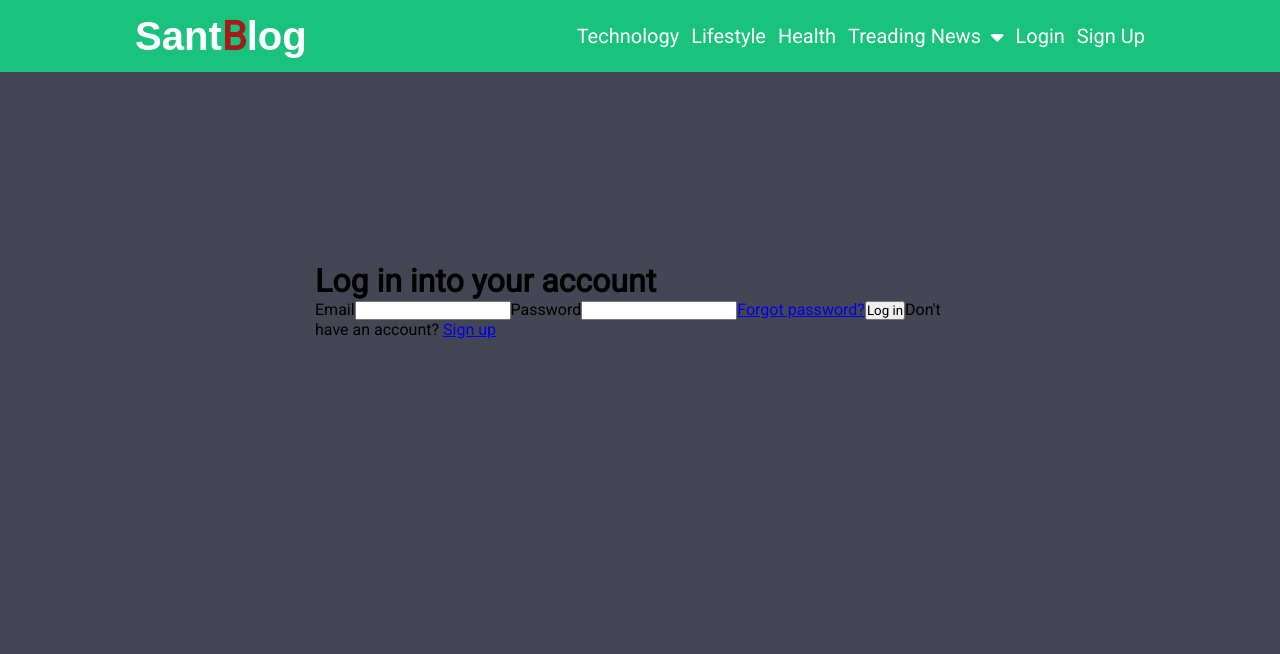
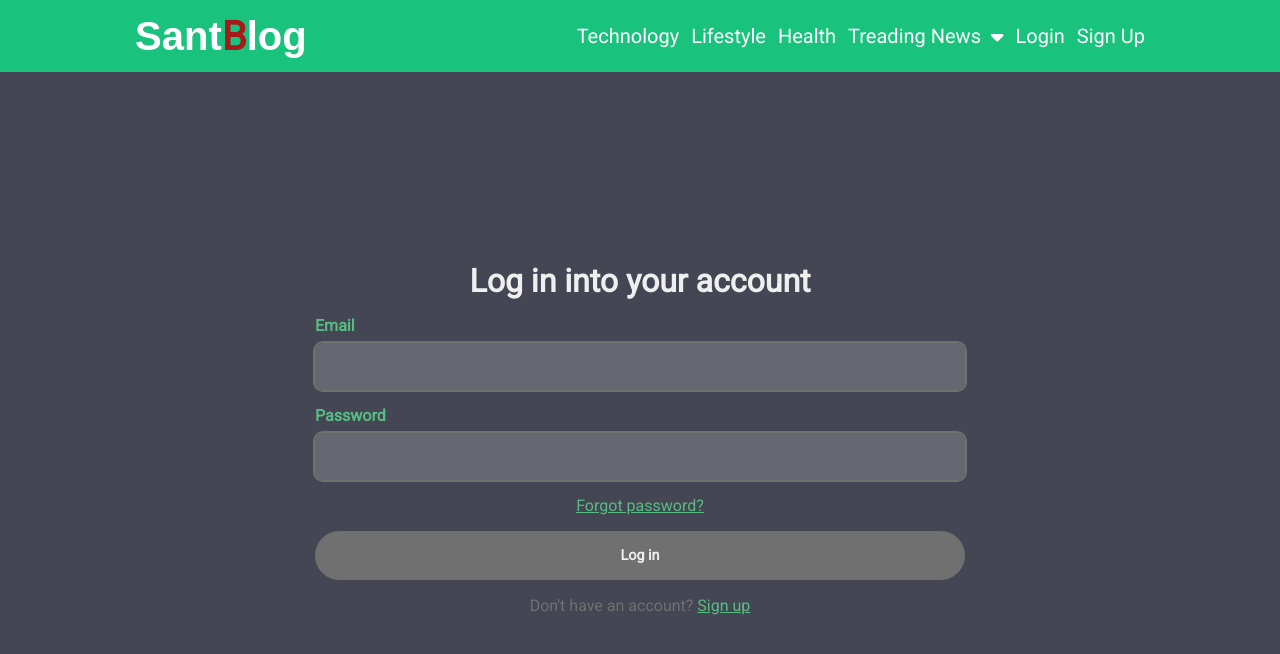
Before and after one commit to eerapheal/Blogapp-mern, a React (Create React App) app in the folder client/: page /login in a window 1280 px wide. Shown: the top 654 px of the page. Built offline with nearby package versions, Linux system fonts and the light colour scheme; the HTML template or start-up script is replaced by a standard one.

Commit message:
Authtication form styled

```diff
--- a/client/src/index.css
+++ b/client/src/index.css
@@ -164,6 +164,87 @@ main {
     color: #fff;
   }
 
+  form {
+    --bg-light: #efefef;
+    --bg-dark: #707070;
+    --clr: #58BC82;
+    --clr-alpha: #9c9c9c60;
+    display: flex;
+    flex-direction: column;
+    align-items: center;
+    gap: 1rem;
+    width: 100%;
+  }
+
+  .formTitle {
+    color: var(--bg-light);
+    font-weight: 600;
+  }
+
+  .form .input-span {
+    width: 100%;
+    display: flex;
+    flex-direction: column;
+    gap: .5rem;
+  }
+
+  form input[type="email"],
+  form input[type="password"] {
+    border-radius: 0.5rem;
+    padding: 1rem 0.75rem;
+    width: 100%;
+    border: none;
+    display: flex;
+    align-items: center;
+    gap: 0.5rem;
+    background-color: var(--clr-alpha);
+    outline: 2px solid var(--bg-dark);
+  }
+
+  form input[type="email"]:focus,
+  form input[type="password"]:focus {
+    outline: 2px solid var(--clr);
+  }
+
+  .label {
+    align-self: flex-start;
+    color: var(--clr);
+    font-weight: 600;
+  }
+
+
+  form .submit {
+    padding: 1rem 0.75rem;
+    width: 100%;
+    display: flex;
+    justify-content: center;
+    align-items: center;
+    gap: 0.5rem;
+    border-radius: 3rem;
+    background-color: var(--bg-dark);
+    color: var(--bg-light);
+    border: none;
+    cursor: pointer;
+    transition: all 300ms;
+    font-weight: 600;
+    font-size: .9rem;
+  }
+
+  form .submit:hover {
+    background-color: var(--clr);
+    color: var(--bg-dark);
+  }
+
+  .span {
+    text-decoration: none;
+    color: var(--bg-dark);
+  }
+
+  .span a {
+    color: var(--clr);
+  }
+
+
   .dropdownMenu1 {
     display: none;
   }
```
